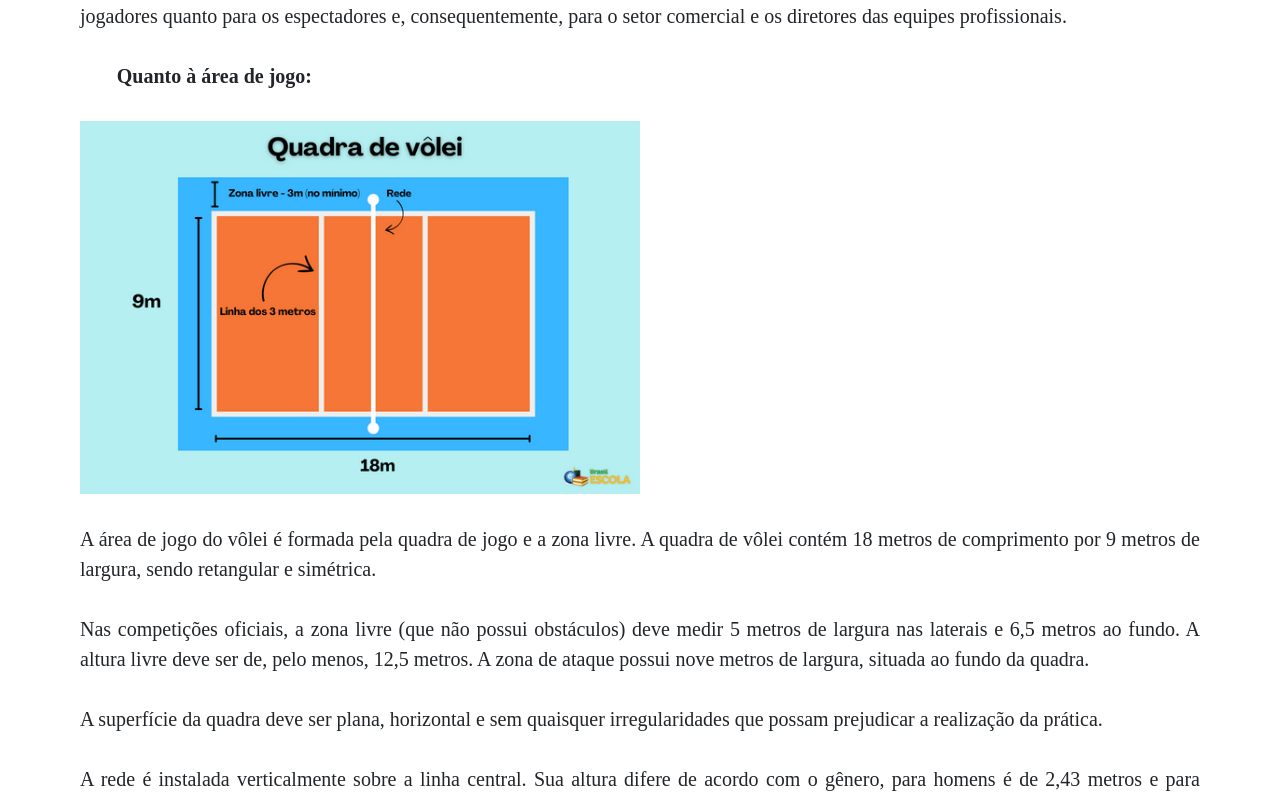
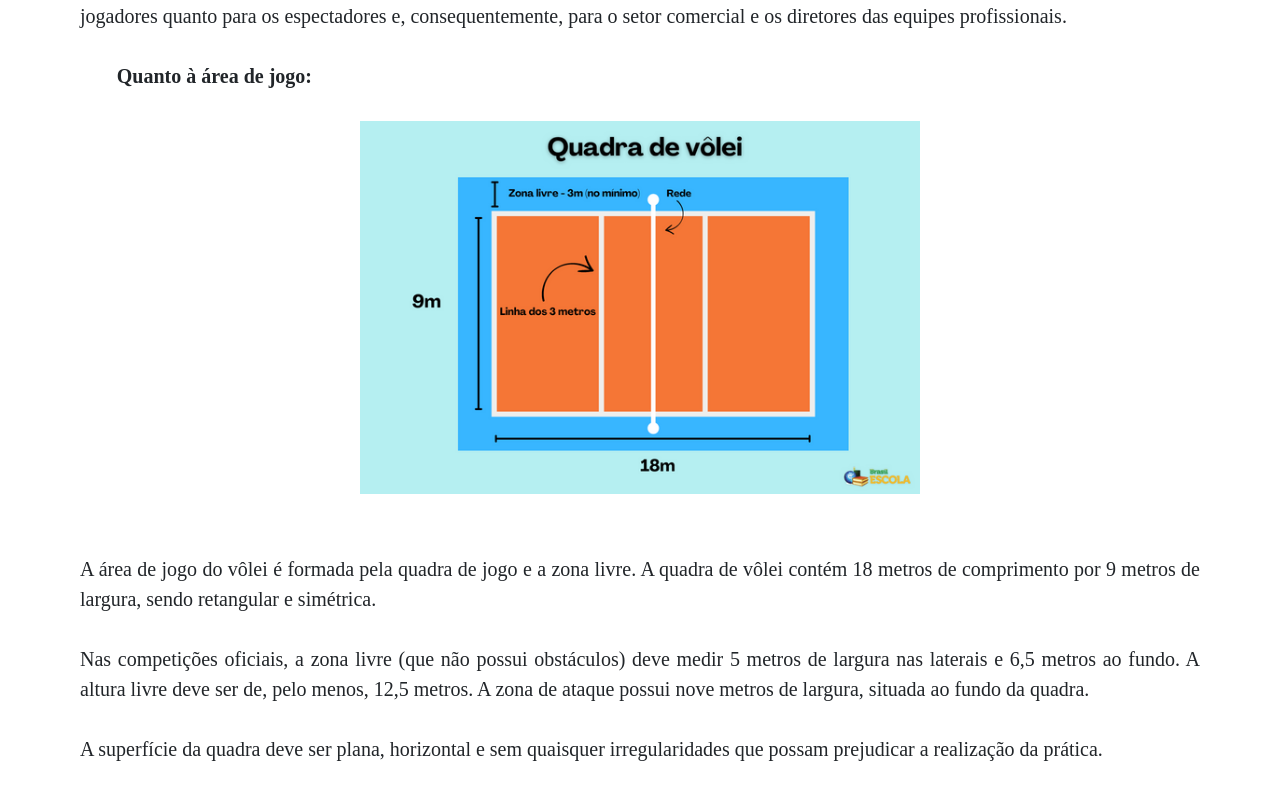
Before and after one commit to Juapenas/olimpiadas, a plain HTML site: page volei.html in a window 1280 px wide. Shown: the part 3251-4044 px from the top of the page. Drawn offline with nearby package versions, Linux system fonts and the light colour scheme; a web font is replaced by a local one.

Commit message:
Update style.css

```diff
--- a/style.css
+++ b/style.css
@@ -232,5 +232,6 @@ footer{
 
 .img-volei{
     width: 50%;
-    align-itens: center;
+    display: block;
+    margin: auto;
 }
```
